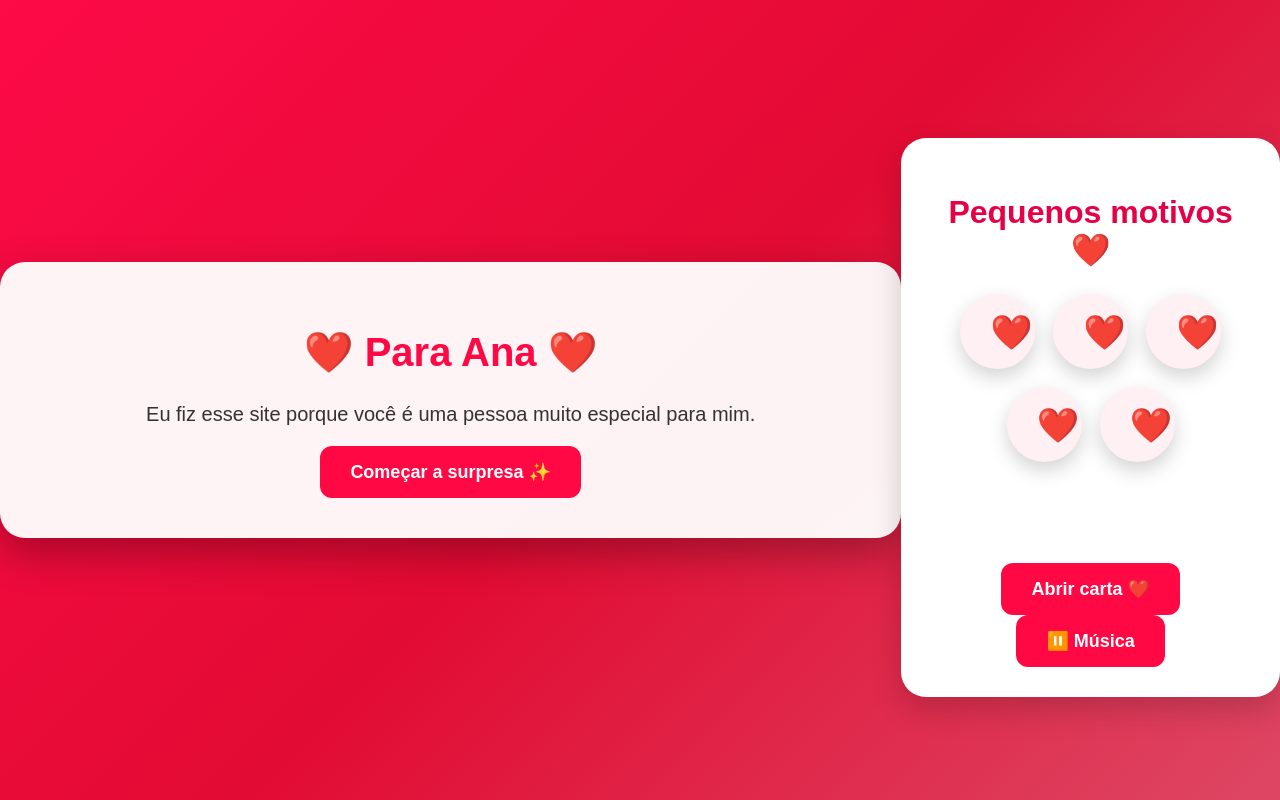
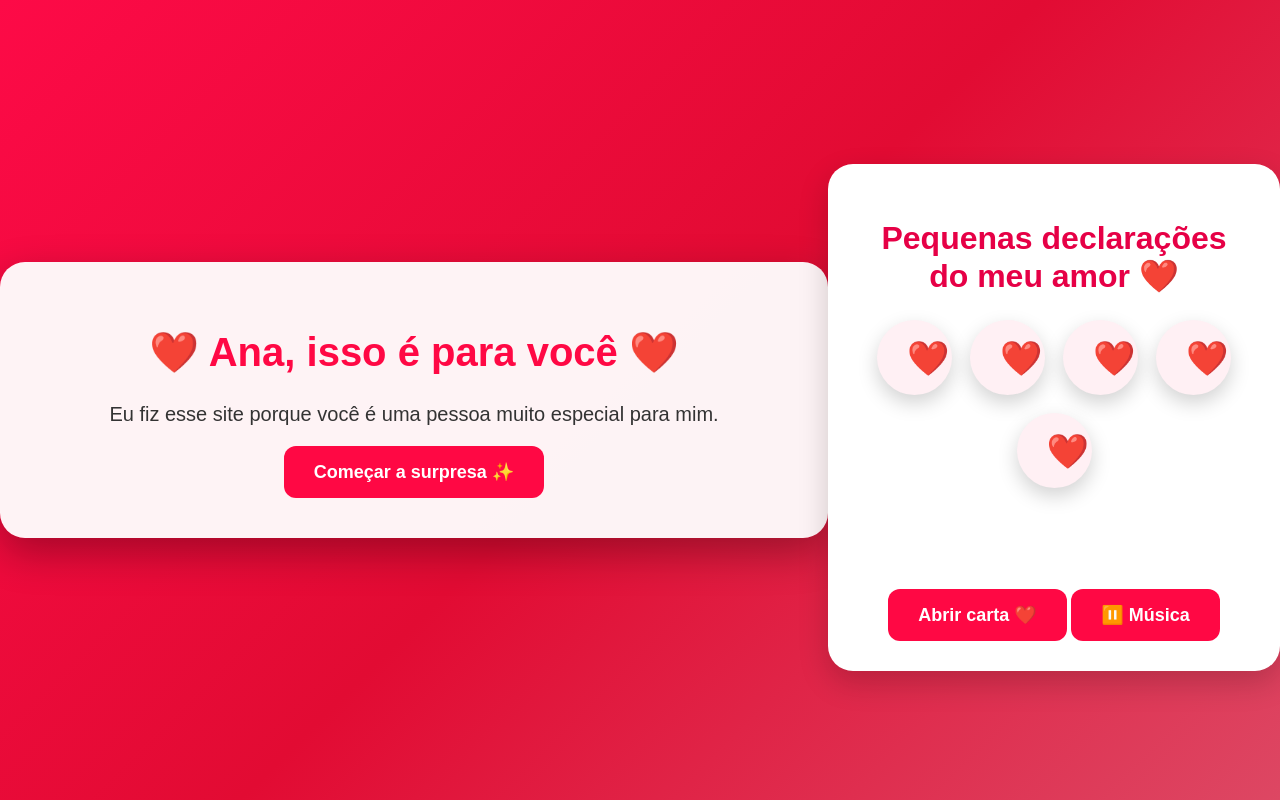
Before and after one commit to NathanCapoeira/Site-para-Ana, a plain HTML site: page index.html in a window 1280 px wide. Drawn offline with Linux system fonts and the light colour scheme.

Commit message:
Add files via upload

```diff
--- a/index.html
+++ b/index.html
@@ -4,7 +4,7 @@
     <meta charset="UTF-8">
     <meta name="viewport" content="width=device-width, initial-scale=1.0">
 
-    <title>Para Ana ❤️</title>
+    <title>❤️ Ana, isso é para você ❤️ </title>
 
     <link rel="stylesheet" href="style.css">
 </head>
@@ -12,7 +12,7 @@
 
     <div class="container">
 
-        <h1>❤️ Para Ana ❤️</h1>
+        <h1>❤️ Ana, isso é para você ❤️</h1>
 
         <p>
             Eu fiz esse site porque você é uma pessoa muito especial para mim.
@@ -37,7 +37,7 @@
 
 <div class="bloco-coracoes">
 
-    <h2>Pequenos motivos ❤️</h2>
+    <h2>Pequenas declarações do meu amor ❤️</h2>
 
 
 
```
